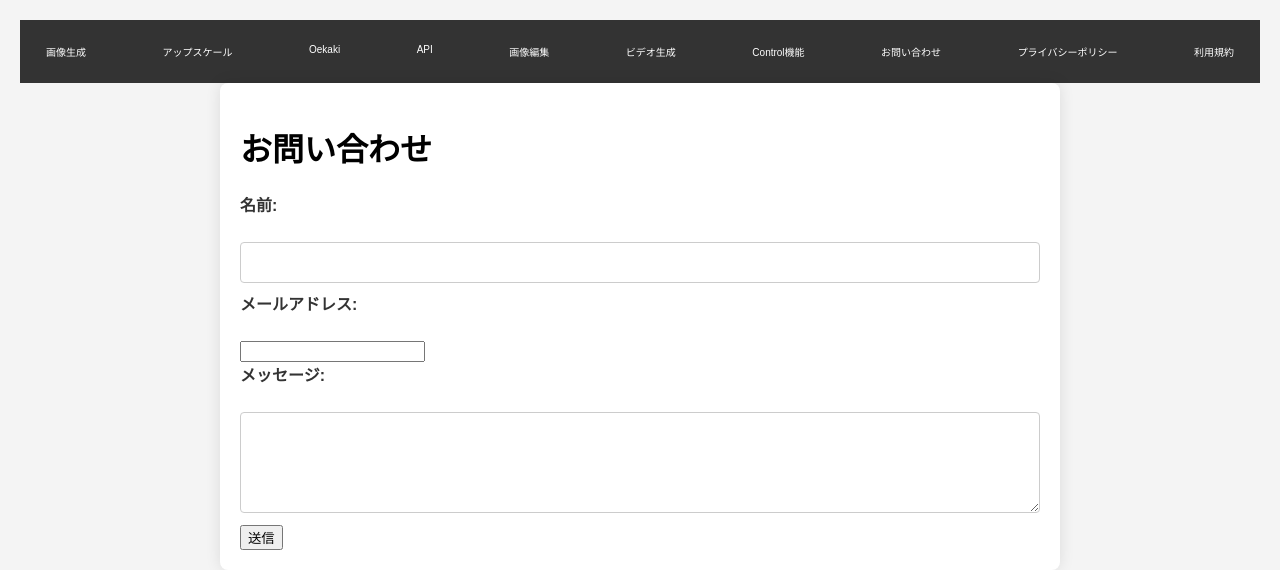
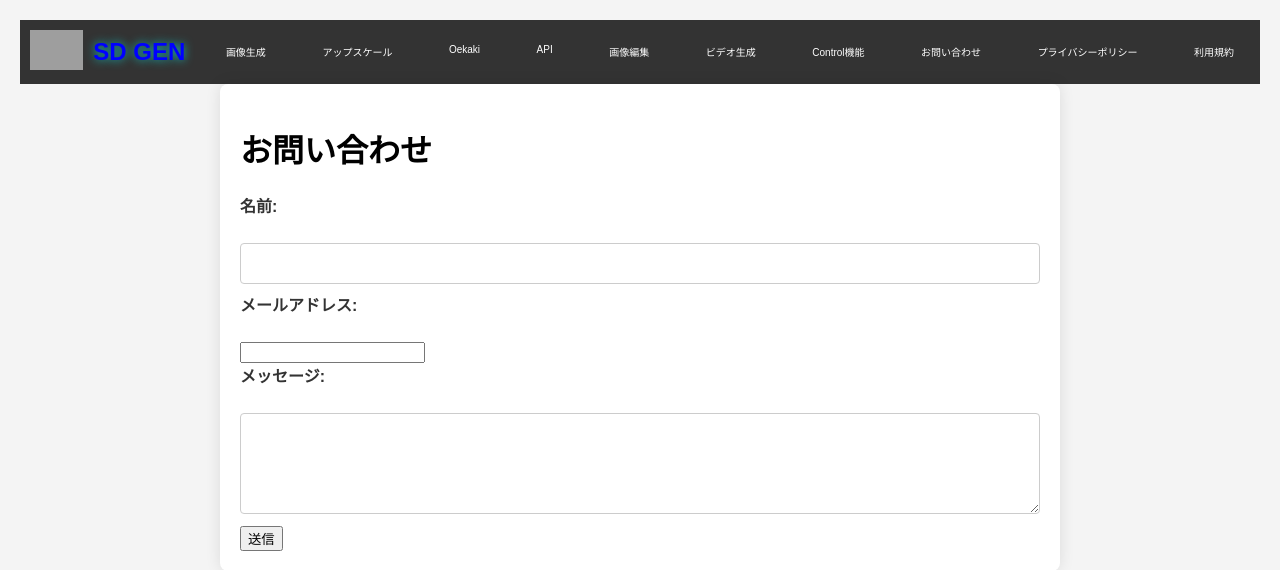
Before and after one commit to halcy8312/SD3, a Flask app: page /contact in a window 1280 px wide. Shown: the top 570 px of the page. Run offline with Flask 3, Linux system fonts and the light colour scheme; grey boxes are pictures that could not be loaded.

Commit message:
ロゴ、SD GEN

```diff
--- a/static/css/styles.css
+++ b/static/css/styles.css
@@ -132,3 +132,20 @@ button.generate-button:hover, button.edit-button:hover {
         margin-top: 10px;
     }
 }
+
+.site-title {
+    font-size: 24px;
+    font-weight: bold;
+    color: #00f;
+    text-shadow: 0 0 10px rgba(0, 255, 255, 0.7);
+}
+
+.navbar .logo-container {
+    display: flex;
+    align-items: center;
+}
+
+.logo {
+    height: 40px;
+    margin-right: 10px;
+}
--- a/templates/base.html
+++ b/templates/base.html
@@ -6,16 +6,38 @@
     <title>{% block title %}{% endblock %}</title>
     <link rel="stylesheet" href="{{ url_for('static', filename='css/styles.css') }}">
     <link rel="stylesheet" href="{{ url_for('static', filename='css/oekaki_styles.css') }}">
+    <style>
+        .logo {
+            height: 40px;
+            margin-right: 10px;
+        }
+        .navbar .logo-container {
+            display: flex;
+            align-items: center;
+        }
+        .site-title {
+            font-size: 24px;
+            font-weight: bold;
+            color: #00f;
+            text-shadow: 0 0 10px rgba(0, 255, 255, 0.7);
+        }
+    </style>
 </head>
 <body>
     <div class="navbar">
+        <div class="logo-container">
+            <a href="{{ url_for('index') }}">
+                <img src="{{ url_for('static', filename='images/logo.png') }}" alt="SD GEN" class="logo">
+            </a>
+            <span class="site-title">SD GEN</span>
+        </div>
         <a href="{{ url_for('generate') }}" class="nav-button">画像生成</a>
         <a href="{{ url_for('upscale') }}" class="nav-button">アップスケール</a>
         <a href="{{ url_for('oekaki_index') }}" class="nav-button">Oekaki</a>
         <a href="{{ url_for('index') }}" class="nav-button">API</a>
         <a href="{{ url_for('edit') }}" class="nav-button">画像編集</a>
         <a href="{{ url_for('generate_video') }}" class="nav-button">ビデオ生成</a>
-        <a href="{{ url_for('control') }}" class="nav-button">Control機能</a> <!-- 新しいリンクを追加 -->
+        <a href="{{ url_for('control') }}" class="nav-button">Control機能</a>
         <a href="{{ url_for('contact') }}" class="nav-button">お問い合わせ</a>
         <a href="{{ url_for('privacy_policy') }}" class="nav-button">プライバシーポリシー</a>
         <a href="{{ url_for('terms_of_service') }}" class="nav-button">利用規約</a>
```
